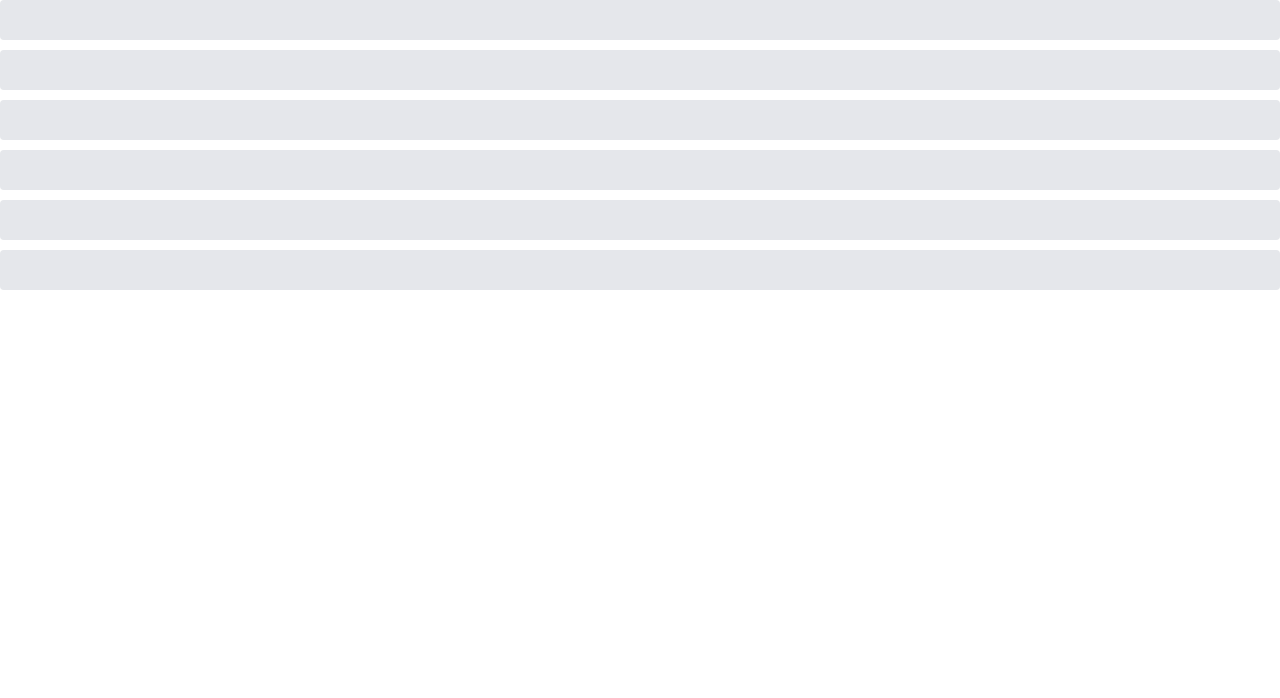
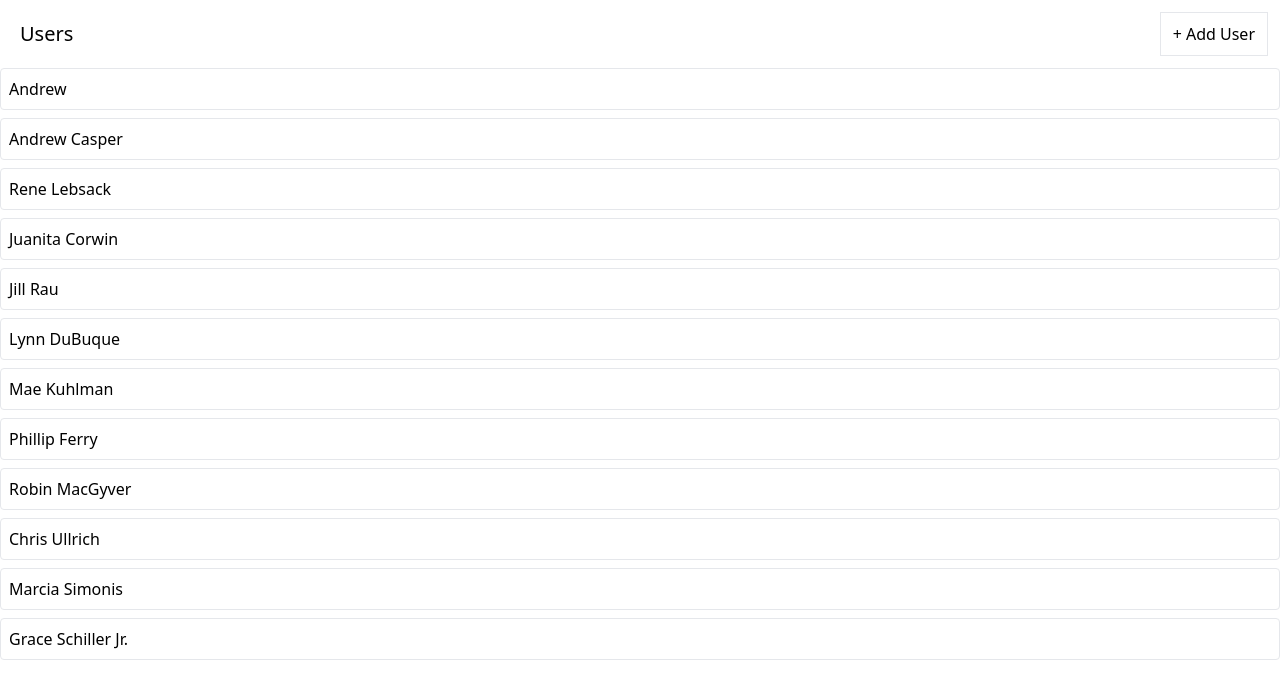
Before and after one commit to AndriiNyzhnyk1994/rtk-media, a React (Create React App) app: page / in a window 1280 px wide. Shown: the top 698 px of the page. Built offline with nearby package versions, Linux system fonts and the light colour scheme; data requests are answered from the project's data file.

Commit message:
added custom hook useThunk

```diff
--- a/db.json
+++ b/db.json
@@ -31,6 +31,22 @@
     {
       "name": "Phillip Ferry",
       "id": 8
+    },
+    {
+      "name": "Robin MacGyver",
+      "id": 9
+    },
+    {
+      "name": "Chris Ullrich",
+      "id": 10
+    },
+    {
+      "name": "Marcia Simonis",
+      "id": 11
+    },
+    {
+      "name": "Grace Schiller Jr.",
+      "id": 12
     }
   ],
   "albums": [],
--- a/src/components/UsersList.js
+++ b/src/components/UsersList.js
@@ -1,14 +1,45 @@
-import { useEffect, useState } from "react"
+import { useCallback, useEffect, useState } from "react"
 import { useDispatch, useSelector } from "react-redux"
 import { fetchUsers, addUser } from "../store"
 import Skeleton from "./Skeleton"
 import Button from './Button'
 
 
+
+
+// useThunk - is a custom hook
+// we need it to incapsulate logic of dispatching users' fetching
+// and to manage a local state (by useState)
+// local state = info about loading status and probable error value
+function useThunk(thunk) {
+    const [isLoading, setIsLoading] = useState(false)
+    const [error, setError] = useState(null)
+    const dispatch = useDispatch()
+
+    const runThunk = useCallback(() => {
+        setIsLoading(true)
+        dispatch(thunk())
+            .unwrap()
+            .catch(err => setError(err))
+            .finally(() => setIsLoading(false))
+        // we need `.unwrap()` method for giving `dispatch()` call
+        // default promise methods as `then` and `catch`
+    }, [dispatch, thunk])
+
+    return [runThunk, isLoading, error]
+    // we return array of:
+    // - function, that dispatches a thunk (doing request and changing store data)
+    // - loading status (depending on the `pending` status (runs or not))
+    // - error message (if request was failed)
+}
+
 function UsersList() {
+    const [doFetchUsers, isLoadingUsers, loadingUsersError] = useThunk(fetchUsers)
+    // we got 3 array's elements in
+    // the same order that we returned in the useThunk
 
-    const [isLoadingUsers, setIsLoadingUsers] = useState(false)
-    const [loadingUsersError, setLoadingUsersError] = useState(null)
+    const [isCreatingUser, setIsCreatingUser] = useState(false)
+    const [creatingUserError, setCreatingUserError] = useState(null)
 
     const dispatch = useDispatch()
     const { data } = useSelector((state) => {
@@ -16,19 +47,11 @@ function UsersList() {
     })
 
     useEffect(() => {
-        setIsLoadingUsers(true)
-        dispatch(fetchUsers())
-            .unwrap()
-            .then(() => {
-                console.log('success');
-            })
-            .catch(() => {
-                console.log('fail');
-            })
-    }, [dispatch])
+        doFetchUsers()
+    }, [doFetchUsers])
 
     if (isLoadingUsers) {
-        return <Skeleton times={6} className="h-10 w-full" />
+        return <Skeleton times={12} className="h-10 w-full" />
     }
     if (loadingUsersError) {
         return <div>Error data...</div>
@@ -42,16 +65,23 @@ function UsersList() {
         </div>
     })
     const handleUserAdd = () => {
+        setIsCreatingUser(true)
         dispatch(addUser())
+            .unwrap()
+            .catch((err) => setCreatingUserError(err))
+            .finally(() => setIsCreatingUser(false))
     }
 
 
     return <div>
         <div className="flex flex-row justify-between m-3">
             <h1 className="m-2 text-xl">Users</h1>
-            <Button onClick={handleUserAdd}>
-                + Add User
-            </Button>
+            {
+                isCreatingUser
+                    ? 'Creating .'
+                    : <Button onClick={handleUserAdd}>+ Add User</Button>
+            }
+            {creatingUserError && 'Error creating user'}
         </div>
         {renderedUsers}
     </div>
--- a/src/store/index.js
+++ b/src/store/index.js
@@ -14,11 +14,11 @@ export * from './thunks/addUser'
 // yes, it's export from another file, it's confusing
 // here we catch all exported data from `fetchUsers` (now it's only fetchUsers variable)
 // and creating export this catched data.
-// From now, all our components can do import `fetchUsers` data but from `index.js` file
-// It's necessary to avoid the circular dependency (it is cause of a lot of errors)
+// From now, all our components can do import `fetchUsers` data from `index.js` file
+// It's necessary to avoid the `circular dependency` (it is cause of a lot of errors)
 // So we need to do import of all RTK features from the ONE file (index.js)
 
 // If i got it right, `export * from './thunks/fetchUsers'` means that
 // we do implicit (неявный) import of all exported entities from
 // `fetchUsers` and then the data, that we have imported here to `index.js`
-// we exporting out to our components
+// we exporting out of `index.js` to our components
--- a/src/store/thunks/fetchUsers.js
+++ b/src/store/thunks/fetchUsers.js
@@ -7,12 +7,12 @@ const fetchUsers = createAsyncThunk('users/fetch', async () => {
 
     //dev only!
     await pause(1000)
-
     return response.data
 })
 
 
 //DEV ONLY!
+// artificial delay function (simulaation of throttling)
 const pause = (duration) => {
     return new Promise((resolve) => {
         setTimeout(resolve, duration)
@@ -20,6 +20,4 @@ const pause = (duration) => {
 }
 
 
-
-
 export {fetchUsers}
```
